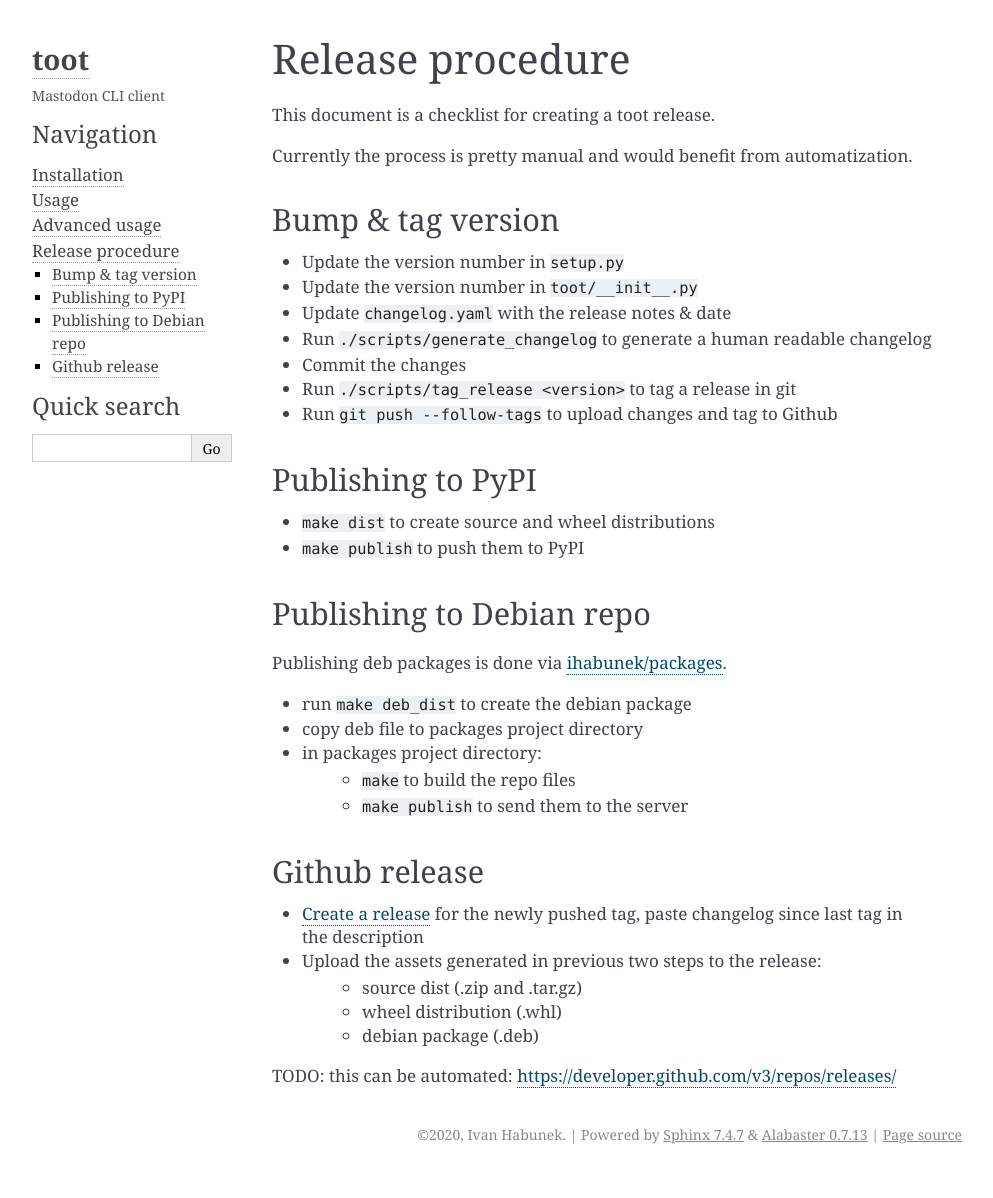
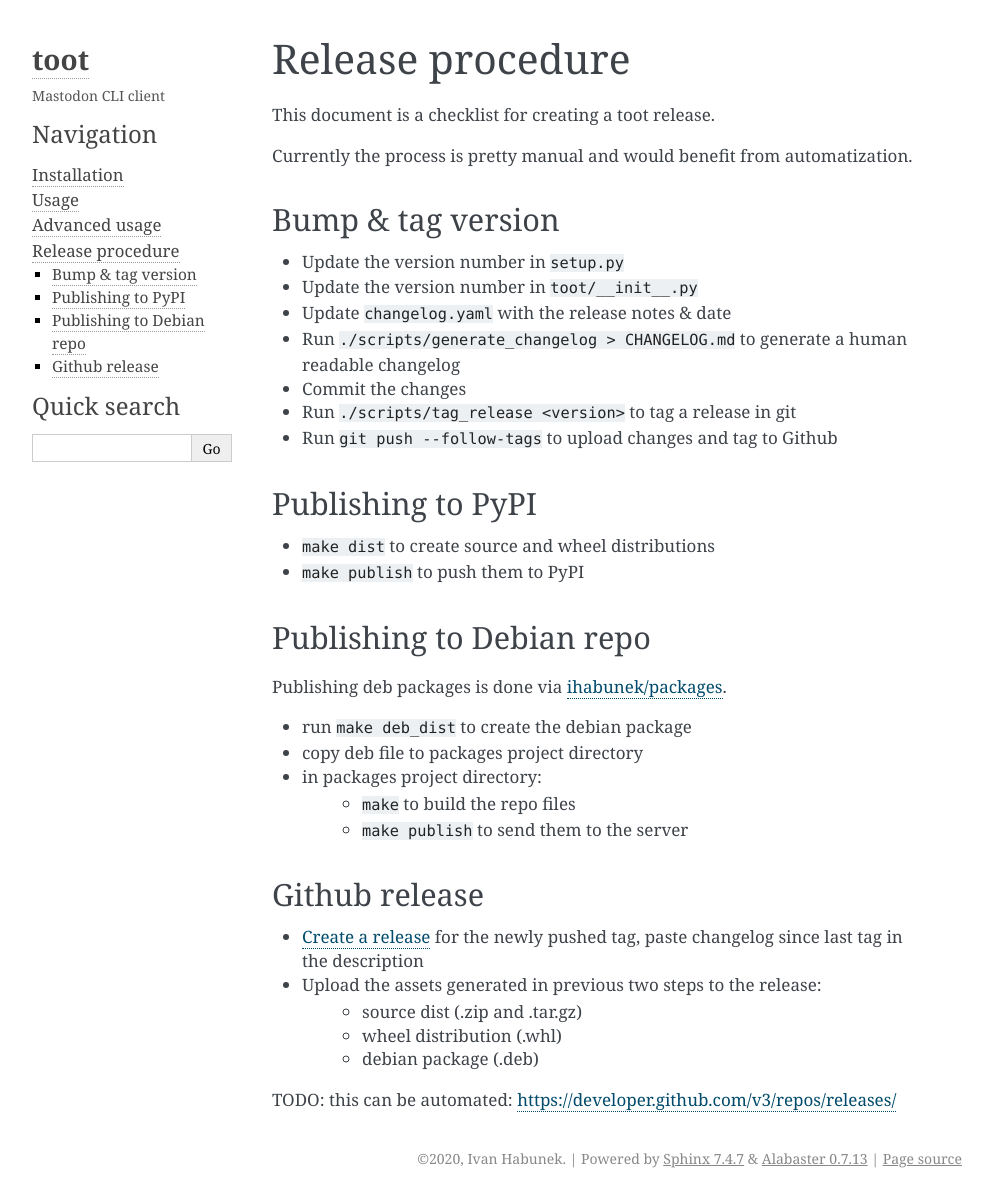
Before and after one commit to ihabunek/toot, a Sphinx documentation site: the page built from docs/release.rst, in a window 1280 px wide and 1198 px high. Shown: the whole window, without its empty margins (148-1141 px from the left). Built offline with Sphinx 7.4.7, drawn with Linux system fonts in a browser that asks for light colours.

Commit message:
Tweak release procedure

```diff
--- a/docs/release.rst
+++ b/docs/release.rst
@@ -12,7 +12,7 @@ Bump & tag version
 * Update the version number in ``setup.py``
 * Update the version number in ``toot/__init__.py``
 * Update ``changelog.yaml`` with the release notes & date
-* Run ``./scripts/generate_changelog`` to generate a human readable changelog
+* Run ``./scripts/generate_changelog > CHANGELOG.md`` to generate a human readable changelog
 * Commit the changes
 * Run ``./scripts/tag_release <version>`` to tag a release in git
 * Run ``git push --follow-tags`` to upload changes and tag to Github
```
